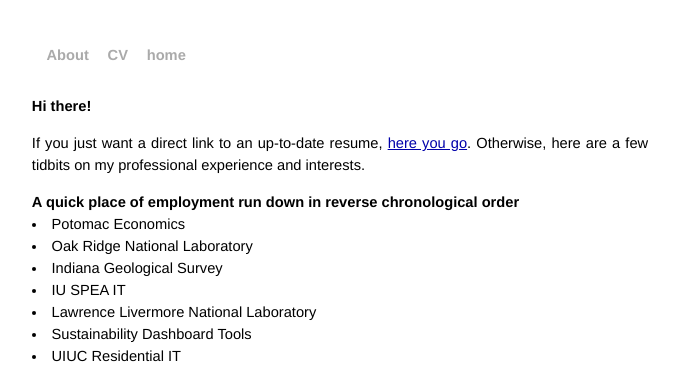
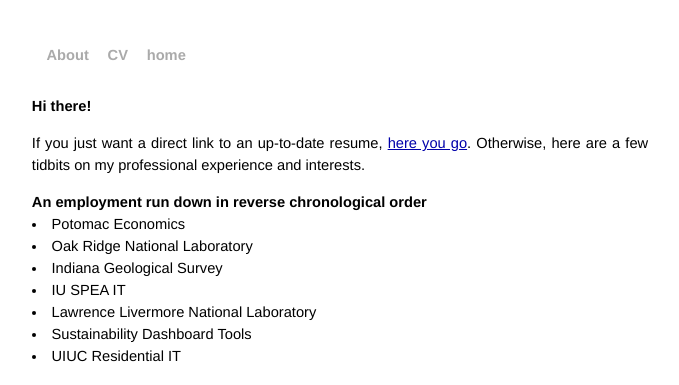
Before and after one commit to cwaldoch/cwaldoch.github.io, a Jekyll site: the page built from CV/index.html, in a window 1280 px wide. Shown: the top 385 px of the page, without its empty margins (300-979 px from the left). Built offline with Jekyll 4.4.1, drawn with Linux system fonts in a browser that asks for light colours.

Commit message:
Update index.html

```diff
--- a/CV/index.html
+++ b/CV/index.html
@@ -7,7 +7,7 @@ title: Connor Waldoch, Itinerant Blogger
 	<p>If you just want a direct link to an up-to-date resume, <a href="https://cwaldoch.github.io/CV/CWaldoch_2018_Resume.pdf">here you go</a>. Otherwise, here
   are a few tidbits on my professional experience and interests.
   <p>
-	<h2> A quick place of employment run down in reverse chronological order</h2>
+	<h2> An employment run down in reverse chronological order</h2>
 		<li> Potomac Economics</li>
 		<li> Oak Ridge National Laboratory</li>
 		<li> Indiana Geological Survey</li>
```
